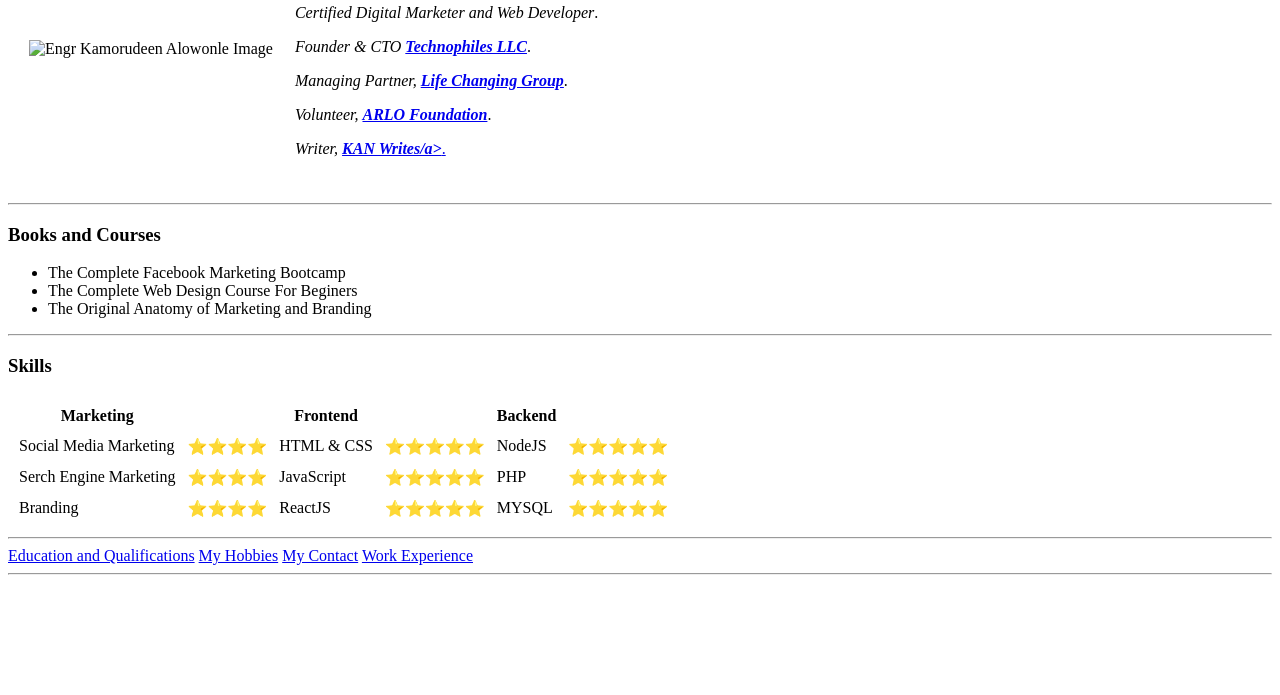
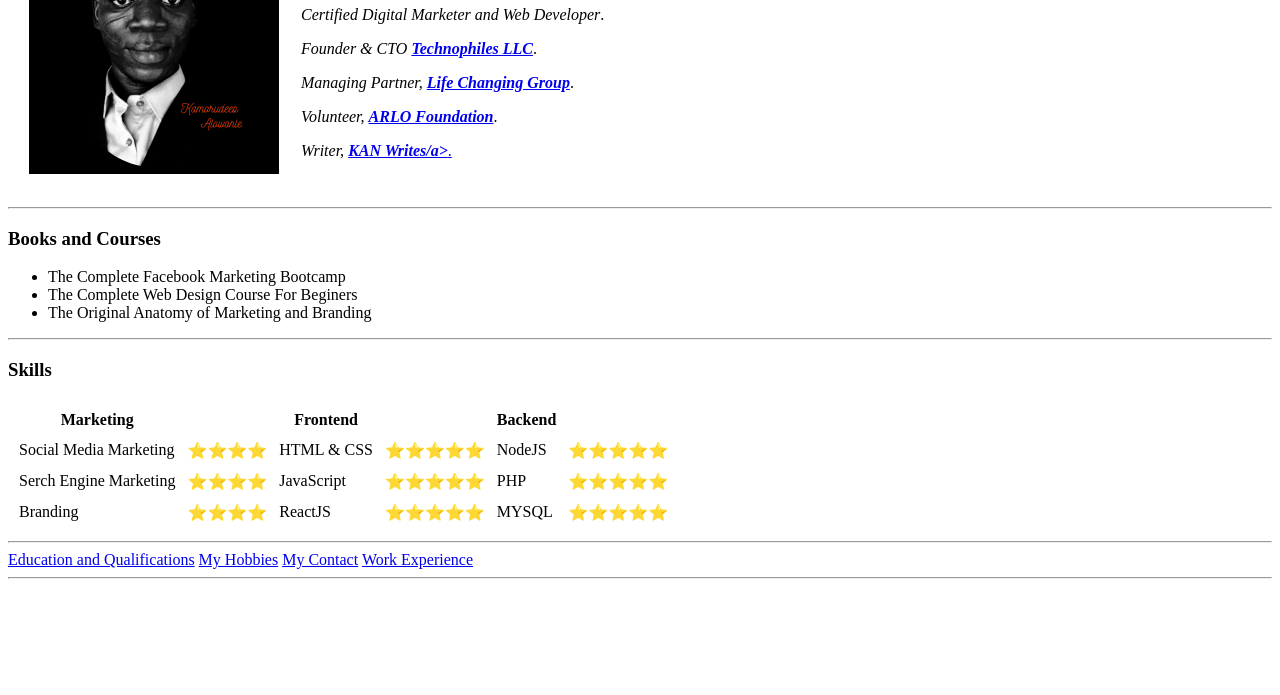
Before and after one commit to kamorudeenalo/cv, a plain HTML site: page index.html in a window 1280 px wide. Shown: the part 105-800 px from the top of the page. Drawn offline with Linux system fonts and the light colour scheme.

Commit message:
Update index.html

```diff
--- a/index.html
+++ b/index.html
@@ -7,7 +7,7 @@
   <body>
     <table cellspacing="20px">
       <tr>
-        <td><img src="alo.png" alt="Engr Kamorudeen Alowonle Image" width="250px" height="250px" /></td>
+        <td><img src="/Media/img/alo.png" alt="Engr Kamorudeen Alowonle Image" width="250px" height="250px" /></td>
         <td>
           <h1>Kamorudeen Alowonle</h1>
           <p><em>Certified Digital Marketer and Web Developer</em>.</p>
```
